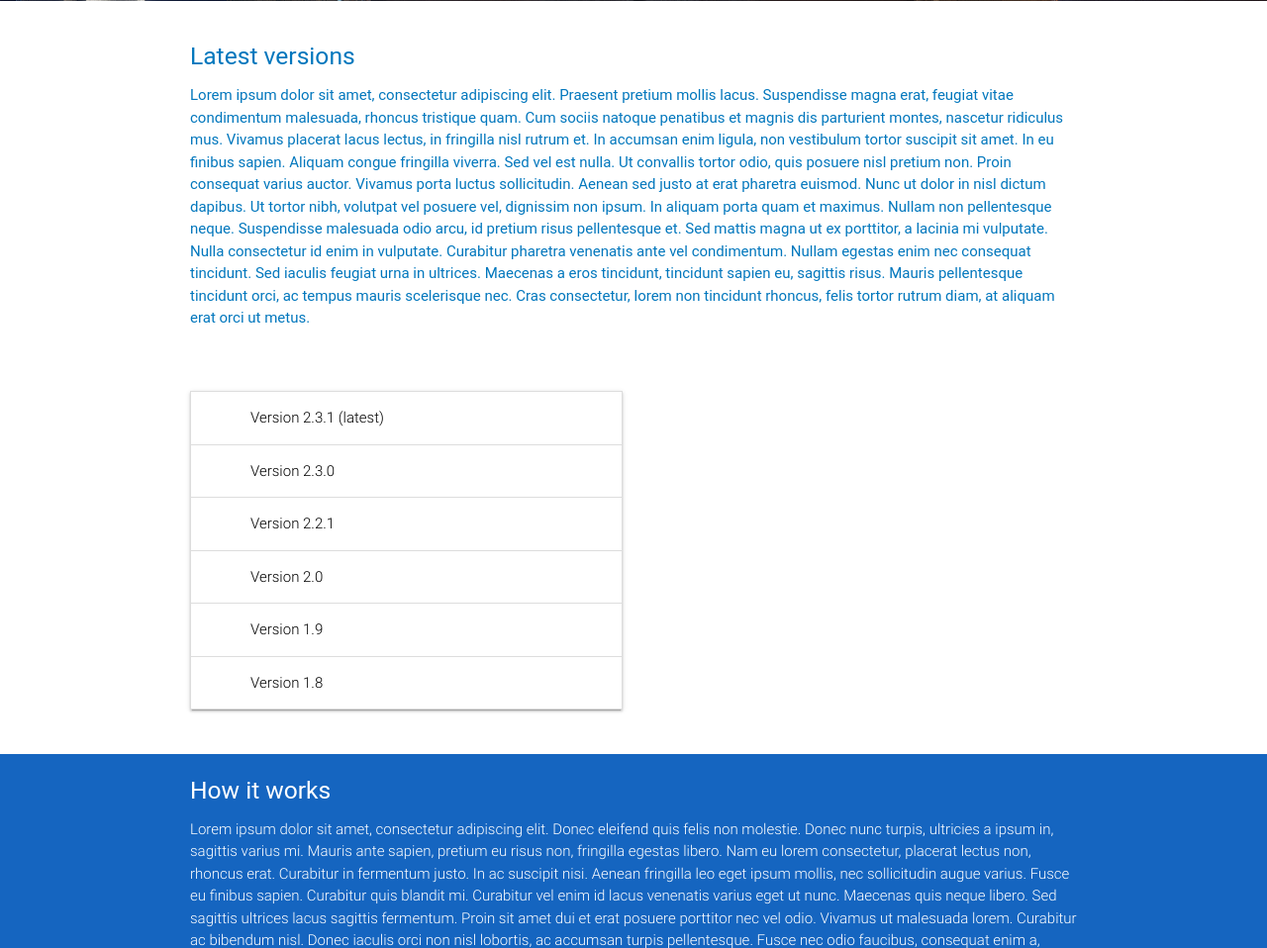
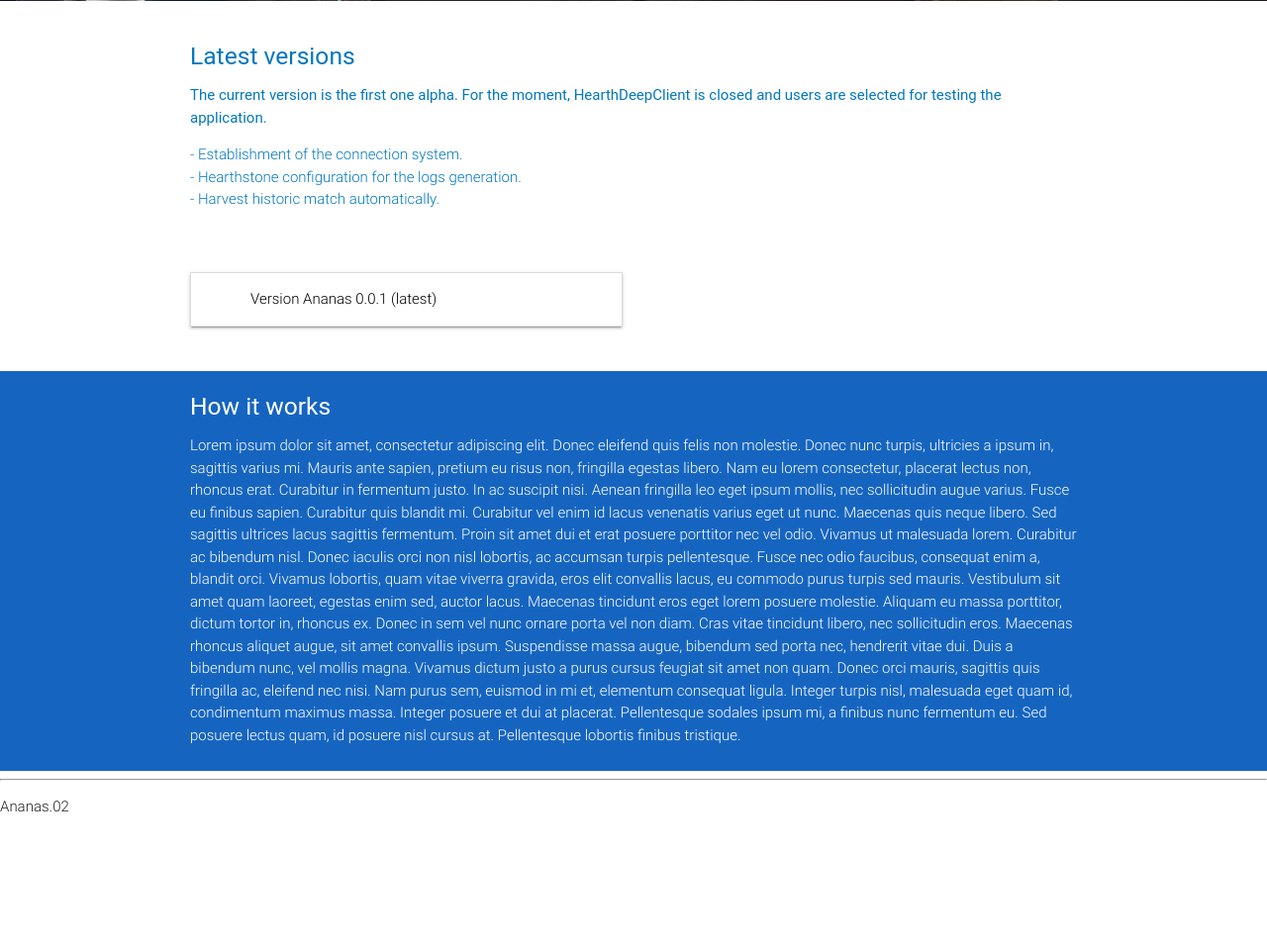
Before and after one commit to thecoons/PowerWeb, a Django app: page / in a window 1280 px wide. Shown: the part 513-1471 px from the top of the page at 99% size. After the commit the page ends 1334 px from the top, so only its background shows below. Run offline with Django 3.2, Linux system fonts and the light colour scheme; some libraries are stand-ins or nearby versions; some web fonts are replaced.

Commit message:
mise en place de la gestion des version

```diff
--- a/clientWeb/templates/clientWeb/index.html
+++ b/clientWeb/templates/clientWeb/index.html
@@ -58,9 +58,12 @@
 <div class="col s12">
   <h5>Latest versions</h5>
   <p style="font-weight:400">
-    Lorem ipsum dolor sit amet, consectetur adipiscing elit. Praesent pretium mollis lacus. Suspendisse magna erat, feugiat vitae condimentum malesuada, rhoncus tristique quam. Cum sociis natoque penatibus et magnis dis parturient montes, nascetur ridiculus mus. Vivamus placerat lacus lectus, in fringilla nisl rutrum et. In accumsan enim ligula, non vestibulum tortor suscipit sit amet. In eu finibus sapien. Aliquam congue fringilla viverra. Sed vel est nulla. Ut convallis tortor odio, quis posuere nisl pretium non.
-
-    Proin consequat varius auctor. Vivamus porta luctus sollicitudin. Aenean sed justo at erat pharetra euismod. Nunc ut dolor in nisl dictum dapibus. Ut tortor nibh, volutpat vel posuere vel, dignissim non ipsum. In aliquam porta quam et maximus. Nullam non pellentesque neque. Suspendisse malesuada odio arcu, id pretium risus pellentesque et. Sed mattis magna ut ex porttitor, a lacinia mi vulputate. Nulla consectetur id enim in vulputate. Curabitur pharetra venenatis ante vel condimentum. Nullam egestas enim nec consequat tincidunt. Sed iaculis feugiat urna in ultrices. Maecenas a eros tincidunt, tincidunt sapien eu, sagittis risus. Mauris pellentesque tincidunt orci, ac tempus mauris scelerisque nec. Cras consectetur, lorem non tincidunt rhoncus, felis tortor rutrum diam, at aliquam erat orci ut metus.
+      The current version is the first one alpha. For the moment, HearthDeepClient is closed and users are selected for testing the application.
+      <ul>
+          <li>- Establishment of the connection system.</li>
+          <li>- Hearthstone configuration for the logs generation.</li>
+          <li>- Harvest historic match automatically.</li>
+      </ul>
   </p>
 </div>
   </div>
@@ -68,47 +71,13 @@
 <div class="col s12 l6" id="versions-list">
   <ul class="collapsible mobile-list-margin" data-collapsible="accordion">
     <li>
-      <div class="collapsible-header"><i class="mdi mdi-lock text-primarycolor"></i>Version 2.3.1 (latest) <a href="#!" class="secondary-content" style="font-weight:500;"></a></div>
+      <div class="collapsible-header"><i class="mdi mdi-lock text-primarycolor"></i>Version Ananas 0.0.1 (latest) <a href="#!" class="secondary-content" style="font-weight:500;"></a></div>
       <div class="collapsible-body white" style="display: none;">
     <p>Prevent end-users from exiting or changing settings with password and/or fingerprint reader.</p>
     <p class="docs-link"><a href="#" target="_blank">Direct download</a></p>
       </div>
     </li>
-    <li>
-      <div class="collapsible-header"><i class="mdi mdi-lock text-primarycolor"></i>Version 2.3.0<a href="#!" class="secondary-content" style="font-weight:500;"></a></div>
-      <div class="collapsible-body white" style="display: none;">
-    <p>Prevent end-users from exiting or changing settings with password and/or fingerprint reader.</p>
-    <p class="docs-link"><a href="#" target="_blank">Direct download</a></p>
-      </div>
-    </li>
-    <li>
-      <div class="collapsible-header"><i class="mdi mdi-lock text-primarycolor"></i>Version 2.2.1<a href="#!" class="secondary-content" style="font-weight:500;"></a></div>
-      <div class="collapsible-body white" style="display: none;">
-    <p>Prevent end-users from exiting or changing settings with password and/or fingerprint reader.</p>
-    <p class="docs-link"><a href="#" target="_blank">Direct download</a></p>
-      </div>
-    </li>
-    <li>
-      <div class="collapsible-header"><i class="mdi mdi-lock text-primarycolor"></i>Version 2.0<a href="#!" class="secondary-content" style="font-weight:500;"></a></div>
-      <div class="collapsible-body white" style="display: none;">
-    <p>Prevent end-users from exiting or changing settings with password and/or fingerprint reader.</p>
-    <p class="docs-link"><a href="#" target="_blank">Direct download</a></p>
-      </div>
-    </li>
-    <li>
-      <div class="collapsible-header"><i class="mdi mdi-lock text-primarycolor"></i>Version 1.9<a href="#!" class="secondary-content" style="font-weight:500;"></a></div>
-      <div class="collapsible-body white" style="display: none;">
-    <p>Prevent end-users from exiting or changing settings with password and/or fingerprint reader.</p>
-    <p class="docs-link"><a href="#" target="_blank">Direct download</a></p>
-      </div>
-    </li>
-    <li>
-      <div class="collapsible-header"><i class="mdi mdi-lock text-primarycolor"></i>Version 1.8<a href="#!" class="secondary-content" style="font-weight:500;"></a></div>
-      <div class="collapsible-body white" style="display: none;">
-    <p>Prevent end-users from exiting or changing settings with password and/or fingerprint reader.</p>
-    <p class="docs-link"><a href="#" target="_blank">Direct download</a></p>
-      </div>
-    </li>
+
   </ul>
 </div>
   </div>
```
